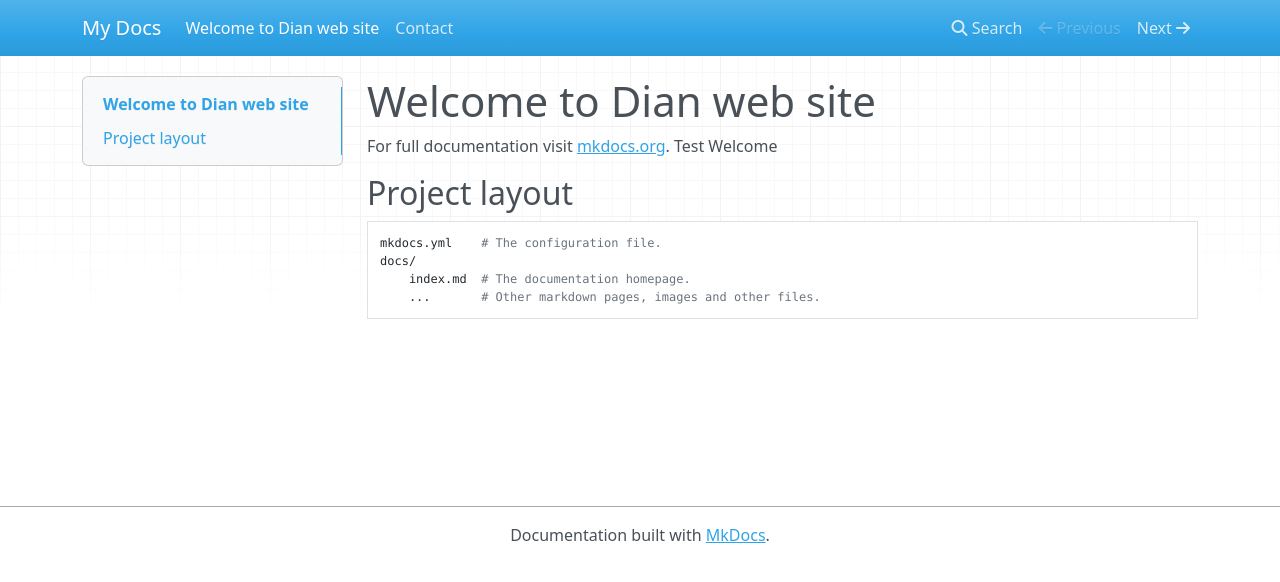
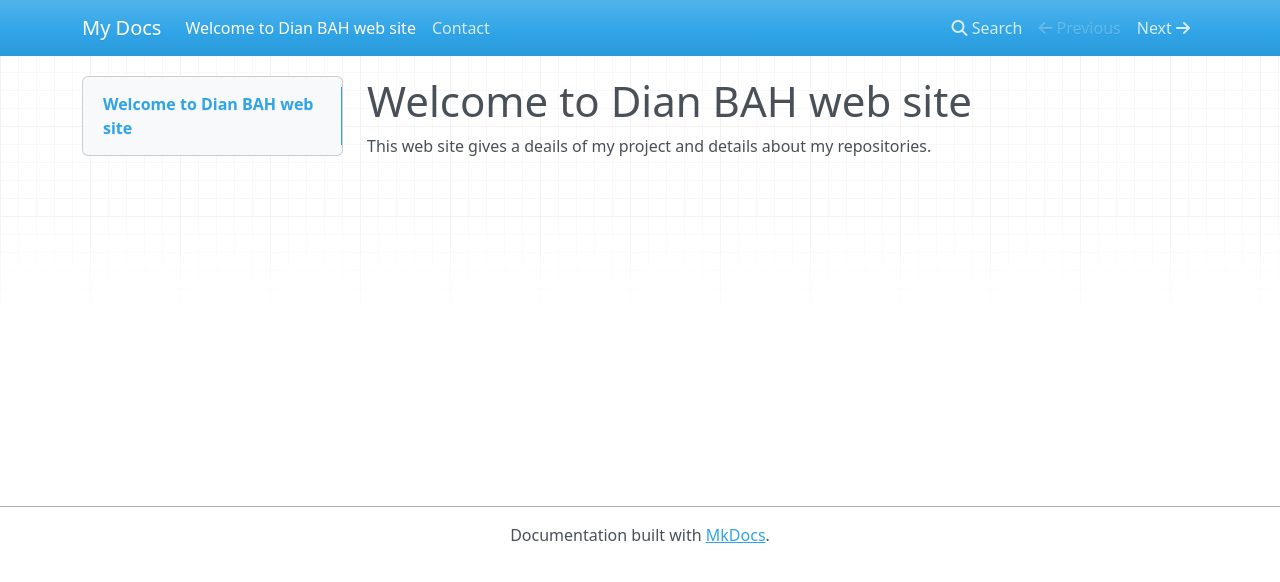
Before and after one commit to Xdarii/Xdarii.github.io, an MkDocs documentation site: the page built from docs/index.md, in a window 1280 px wide. Shown: the top 582 px of the page. Built offline with MkDocs 1.6.1, drawn with Linux system fonts in a browser that asks for light colours; nearby versions of some CDN libraries.

Commit message:
Update index.md

```diff
--- a/docs/index.md
+++ b/docs/index.md
@@ -1,11 +1,3 @@
-# Welcome to Dian web site
+# Welcome to Dian  BAH web site
 
-For full documentation visit [mkdocs.org](https://www.mkdocs.org).
-Test
-Welcome
-## Project layout
-
-    mkdocs.yml    # The configuration file.
-    docs/
-        index.md  # The documentation homepage.
-        ...       # Other markdown pages, images and other files.
+This web site gives a deails of my project and details about my repositories.
```
